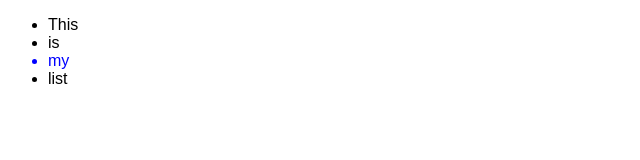
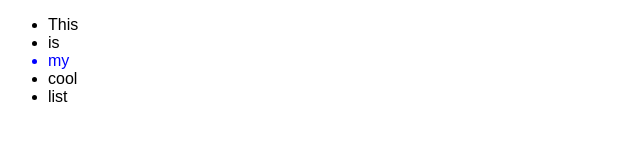
Before and after one commit to satyamthusu123/HTML5demo, a plain HTML site: page prac1.html in a window 1280 px wide. Shown: the full height of the page, 0-640 px from the left. Drawn offline with Linux system fonts and the light colour scheme.

Commit message:
I have made changes to Prac1

```diff
--- a/prac1.html
+++ b/prac1.html
@@ -19,6 +19,7 @@
 	<li>This</li>
 	<li>is</li>
 	<li>my</li>
+	<li>cool</li>
 	<li>list</li>
 </ul>
 </body>
```
